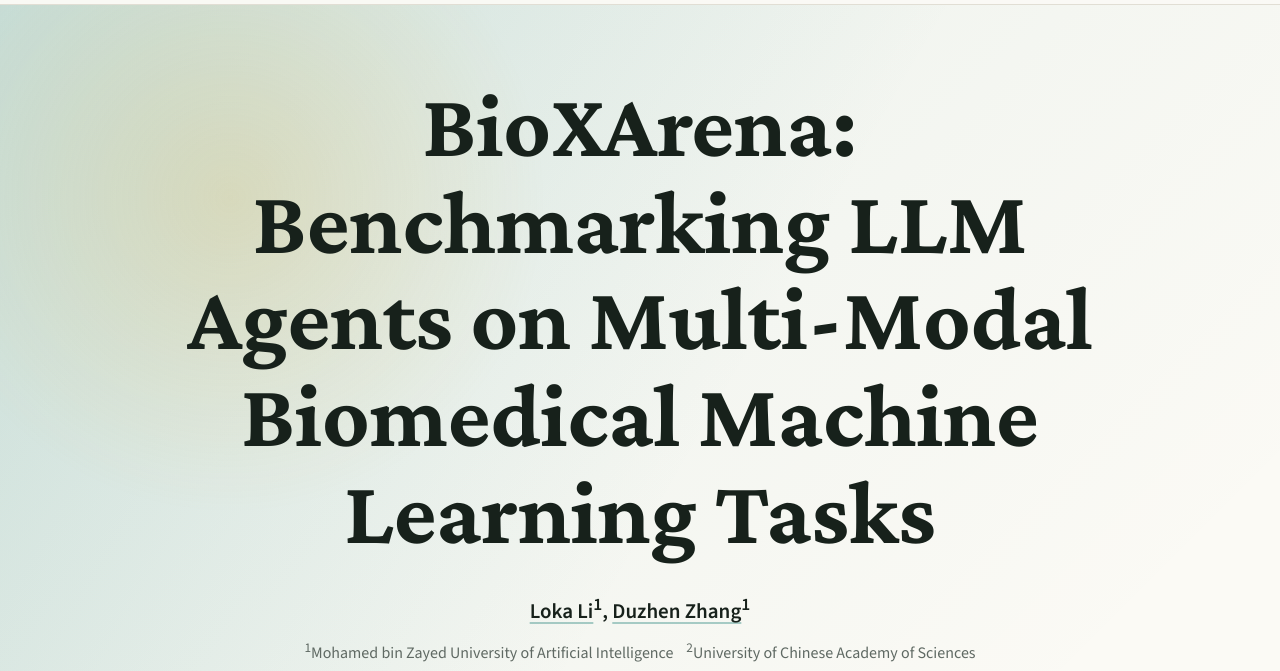
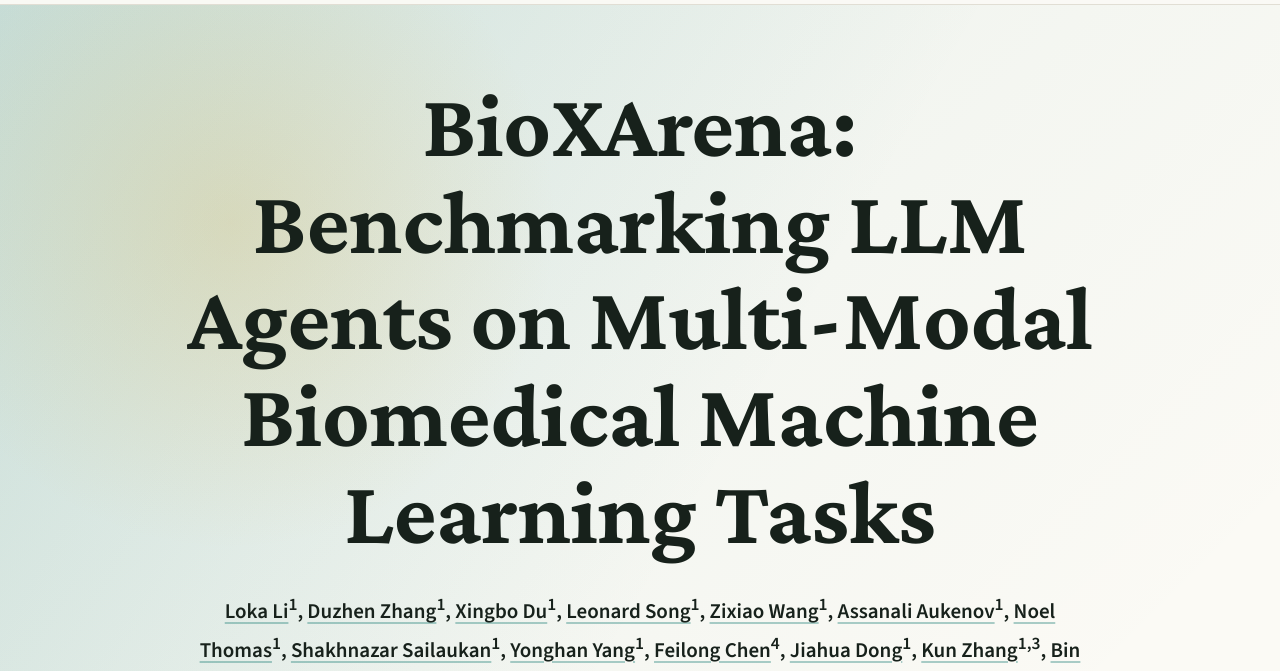
Before and after one commit to Leagein/BioXArena-ProjectPage, a plain HTML site: page index.html in a window 1280 px wide. Shown: the part 78-749 px from the top of the page. Drawn offline with nearby package versions, Linux system fonts and the light colour scheme.

Commit message:
udate info

```diff
--- a/index.html
+++ b/index.html
@@ -40,12 +40,50 @@
             ><sup>1</sup>,
              <a href="https://bladedancer957.github.io/" target="_blank" rel="noreferrer"
               >Duzhen Zhang</a
-            ><sup>1</sup>
+            ><sup>1</sup>,
+              <a href="https://deepopo.github.io/" target="_blank" rel="noreferrer"
+              >Xingbo Du</a
+            ><sup>1</sup>,
+             <a href="https://www.linkedin.com/in/leonard-song-118a513a4/" target="_blank" rel="noreferrer"
+              >Leonard Song</a
+            ><sup>1</sup>,
+              <a href="https://scholar.google.com/citations?user=1A9NbwEAAAAJ&hl=en" target="_blank" rel="noreferrer"
+              >Zixiao Wang</a
+            ><sup>1</sup>,
+            <a href="https://www.linkedin.com/in/a5an" target="_blank" rel="noreferrer"
+              >Assanali Aukenov</a
+            ><sup>1</sup>,
+             <a href="https://scholar.google.com/citations?user=IiCfdkAAAAAJ&hl=en" target="_blank" rel="noreferrer"
+              >Noel Thomas</a
+            ><sup>1</sup>,
+ <a href="https://www.sailaukan.com/" target="_blank" rel="noreferrer"
+              >Shakhnazar Sailaukan</a
+            ><sup>1</sup>,
+             <a href="https://harryyoung2018.github.io/" target="_blank" rel="noreferrer"
+              >Yonghan Yang</a
+            ><sup>1</sup>,
+               <a href="https://phellonchen.github.io/" target="_blank" rel="noreferrer"
+              >Feilong Chen</a
+            ><sup>4</sup>,
+    <a href="https://scholar.google.com/citations?user=xrXqa8AAAAAJ&hl=zh-CN" target="_blank" rel="noreferrer"
+              >Jiahua Dong</a
+            ><sup>1</sup>,
+              <a href="https://www.andrew.cmu.edu/user/kunz1/" target="_blank" rel="noreferrer"
+              >Kun Zhang</a
+            ><sup>1,3</sup>,
+              <a href="https://scholar.google.com/citations?user=lFl6evoAAAAJ&hl=en" target="_blank" rel="noreferrer"
+              >Bin Zhang</a
+            ><sup>1</sup>,
+                <a href="https://dasongle.github.io/" target="_blank" rel="noreferrer"
+              >Le Song</a
+            ><sup>1,2</sup>
           </p>
 
           <p class="affiliations">
             <sup>1</sup>Mohamed bin Zayed University of Artificial Intelligence &nbsp;&nbsp;
-            <sup>2</sup>University of Chinese Academy of Sciences
+            <sup>2</sup>GenBio AI &nbsp;&nbsp;
+            <sup>3</sup>Carnegie Mellon University &nbsp;&nbsp;
+            <sup>4</sup>University of Chinese Academy of Sciences
           </p>
 
           <div class="actions" aria-label="Project links">
```
